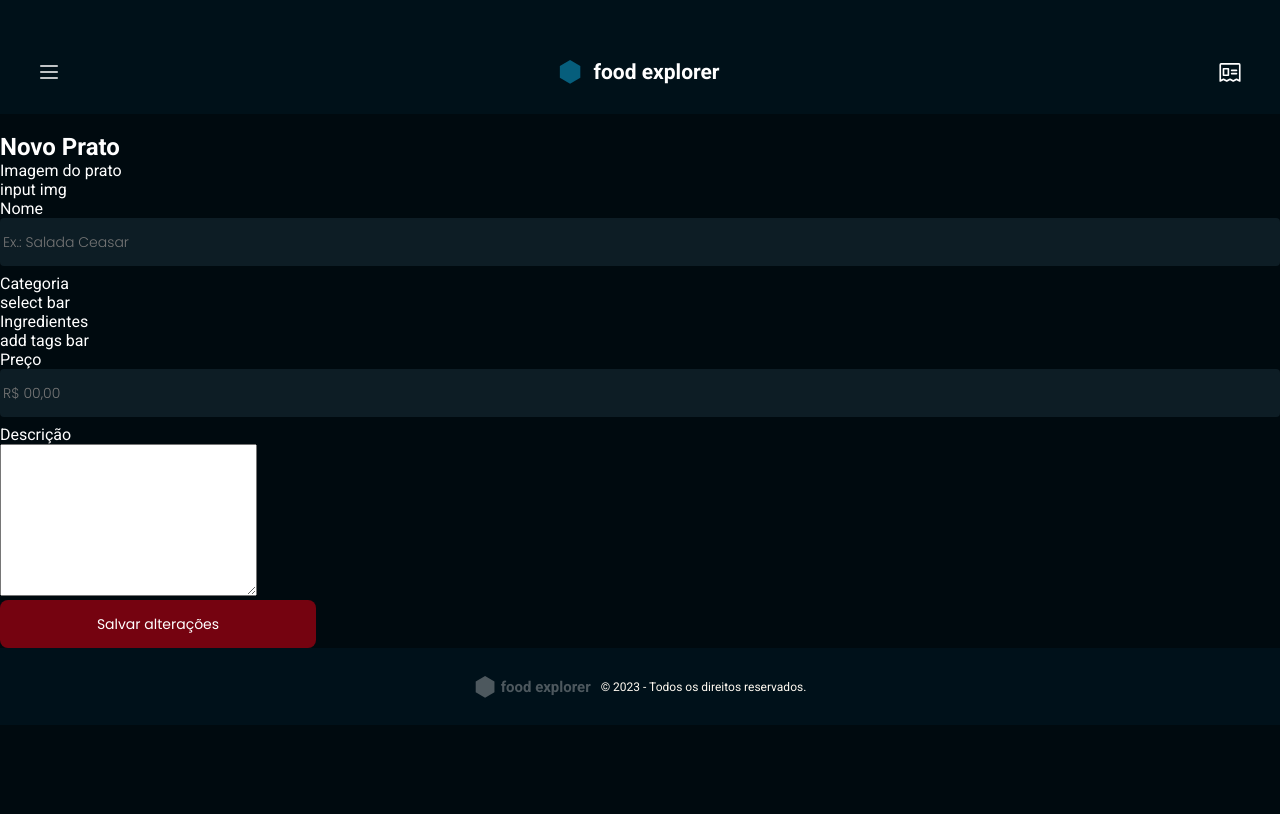
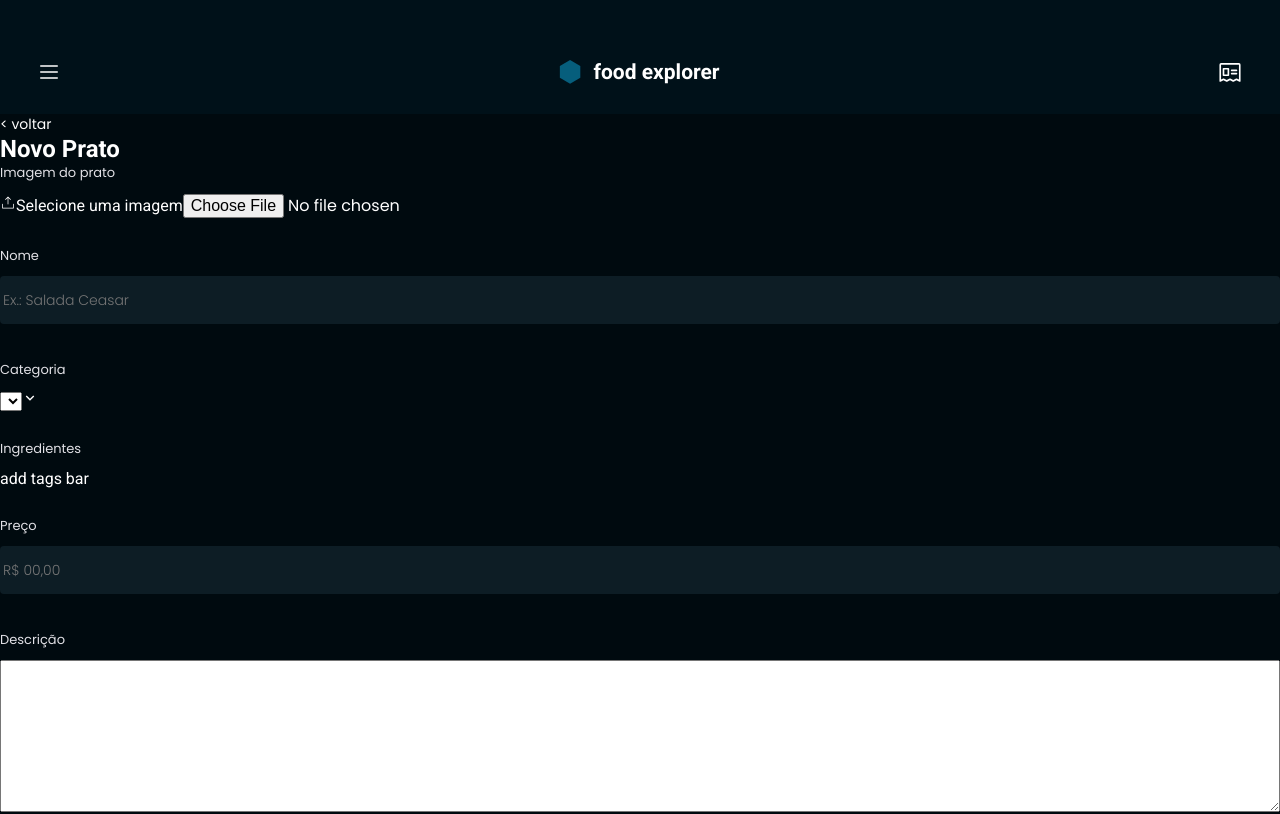
Before and after one commit to loren175/front-food-explorer, a React (Vite) app: page / in a window 1280 px wide. Shown: the top 814 px of the page. Built offline with nearby package versions, Linux system fonts and the light colour scheme.

Commit message:
improve newdish page structure

```diff
--- a/src/pages/EditDish/index.jsx
+++ b/src/pages/EditDish/index.jsx
@@ -17,7 +17,7 @@ export function NewDish() {
         <p>Imagem do prato</p>
         input img
         <p>Nome</p>
-        <Input placeholder="Salada Ceasar" />
+        <Input placeholder="Salada Ceasar"/>
         <p>Categoria</p>
         select bar
         <p>Ingredientes</p>
--- a/src/pages/NewDish/index.jsx
+++ b/src/pages/NewDish/index.jsx
@@ -1,10 +1,13 @@
-import { Container } from "./styles";
+import { Container, Form, ImgUpload } from "./styles"
 import { Navbar } from "../../components/Navbar"
 import { Footer } from "../../components/Footer"
 import { SideMenu } from "../../components/SideMenu"
 import { ButtonText } from "../../components/ButtonText"
 import { Input } from "../../components/Input"
-import { Button } from "../../components/Button";
+import { Button } from "../../components/Button"
+import { Section } from "../../components/Section"
+import { PiUploadSimpleLight } from "react-icons/pi"
+import { RiArrowDownSLine } from "react-icons/ri"
 
 export function NewDish() {
   return (
@@ -12,23 +15,42 @@ export function NewDish() {
       <Navbar />
       <SideMenu />
       <main>
-        <ButtonText />
-        <h2>Novo Prato</h2>
+        <ButtonText text="< voltar" />
+        <Form>
+          <h2>Novo Prato</h2>
+          <Section text="Imagem do prato">
+            <ImgUpload className="image">
+              <label htmlFor="image">
+                <PiUploadSimpleLight />
+                <span>Selecione uma imagem</span>
+                <input type="file" id="image" />
+              </label>
+            </ImgUpload>
+          </Section>
+          <Section text="Nome">
+            <Input placeholder="Ex.: Salada Ceasar" />
+          </Section>
+          <Section text="Categoria">
+            <label htmlFor="category">
+              <select id="category">
+                <option value=""></option>
+                <option value=""></option>
+                <option value=""></option>
+                <option value=""></option>
+              </select>
+              <RiArrowDownSLine/>
+            </label>
+          </Section>
+          <Section text="Ingredientes">add tags bar</Section>
+          <Section text="Preço">
+            <Input placeholder="R$ 00,00" />
+          </Section>
+          <Section text="Descrição">
+            <textarea name="" id="" cols="30" rows="10"></textarea>
+          </Section>
 
-        <p>Imagem do prato</p>
-        input img
-
-        <p>Nome</p>
-        <Input placeholder="Ex.: Salada Ceasar" />
-        <p>Categoria</p>
-        select bar
-        <p>Ingredientes</p>
-        add tags bar
-        <p>Preço</p>
-        <Input placeholder="R$ 00,00" />
-        <p>Descrição</p>
-        <textarea name="" id="" cols="30" rows="10"></textarea>
-        <Button text="Salvar alterações" />
+          <Button text="Salvar alterações" />
+        </Form>
       </main>
       <Footer />
     </Container>
--- a/src/pages/NewDish/styles.js
+++ b/src/pages/NewDish/styles.js
@@ -4,3 +4,11 @@ export const Container = styled.div`
   width: 100%;
   min-height: 100vh;
 `
+
+export const Form = styled.form`
+
+`
+
+export const ImgUpload = styled.div`
+
+`
```
